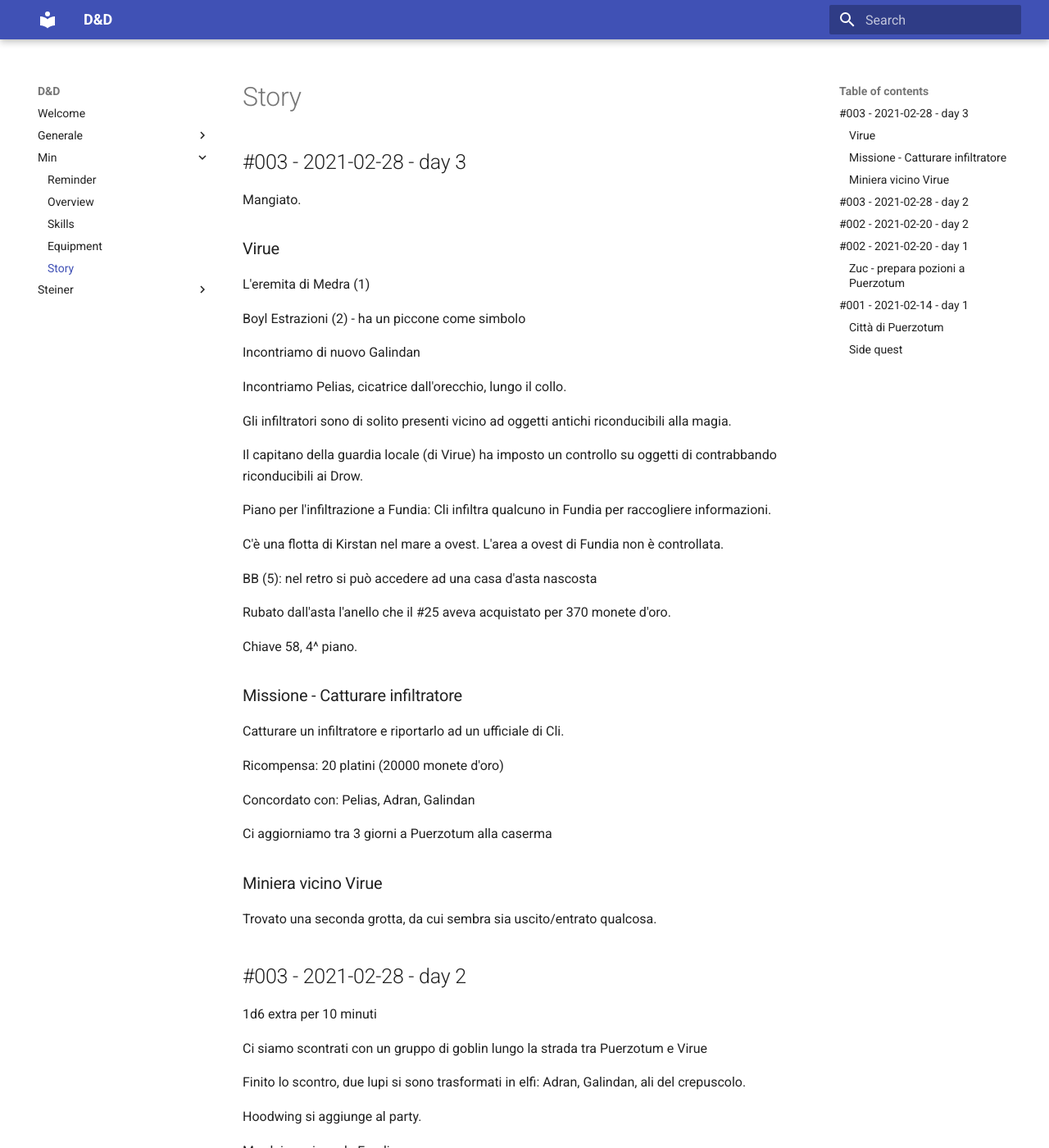
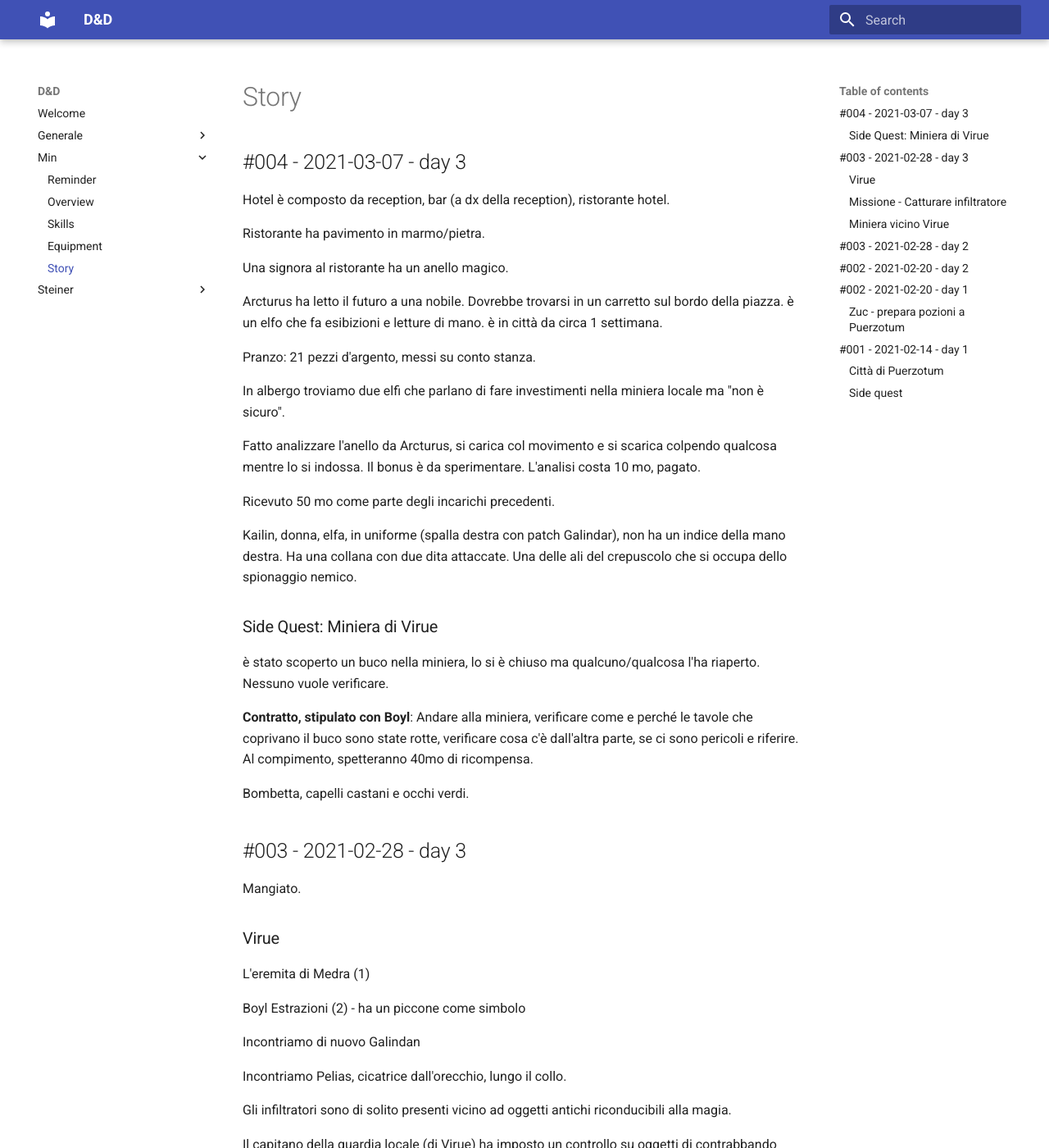
Before and after one commit to vitalegi/dungeons-and-dragons-docs, an MkDocs documentation site: the page built from docs/Min/04.story.md, in a window 1280 px wide and 1400 px high. Shown: the whole window at 82% size. Built offline with MkDocs 1.6.1 and Material for MkDocs 9.7.7, drawn with Linux system fonts in a browser that asks for light colours; some of the changed text lies outside the part shown.

Commit message:
update sessione

````diff
--- a/docs/Min/04.story.md
+++ b/docs/Min/04.story.md
@@ -1,4 +1,32 @@
 # Story
+
+## #004 - 2021-03-07 - day 3
+
+Hotel è composto da reception, bar (a dx della reception), ristorante hotel.
+
+Ristorante ha pavimento in marmo/pietra.
+
+Una signora al ristorante ha un anello magico.
+
+Arcturus ha letto il futuro a una nobile. Dovrebbe trovarsi in un carretto sul bordo della piazza. è un elfo che fa esibizioni e letture di mano. è in città da circa 1 settimana.
+
+Pranzo: 21 pezzi d'argento, messi su conto stanza.
+
+In albergo troviamo due elfi che parlano di fare investimenti nella miniera locale ma "non è sicuro".
+
+Fatto analizzare l'anello da Arcturus, si carica col movimento e si scarica colpendo qualcosa mentre lo si indossa. Il bonus è da sperimentare. L'analisi costa 10 mo, pagato.
+
+Ricevuto 50 mo come parte degli incarichi precedenti.
+
+Kailin, donna, elfa, in uniforme (spalla destra con patch Galindar), non ha un indice della mano destra. Ha una collana con due dita attaccate. Una delle ali del crepuscolo che si occupa dello spionaggio nemico.
+
+### Side Quest: Miniera di Virue
+
+è stato scoperto un buco nella miniera, lo si è chiuso ma qualcuno/qualcosa l'ha riaperto. Nessuno vuole verificare.
+
+__Contratto, stipulato con Boyl__: Andare alla miniera, verificare come e perché le tavole che coprivano il buco sono state rotte, verificare cosa c'è dall'altra parte, se ci sono pericoli e riferire. Al compimento, spetteranno 40mo di ricompensa.
+
+Bombetta, capelli castani e occhi verdi.
 
 ## #003 - 2021-02-28 - day 3
 
@@ -26,7 +54,17 @@ BB (5): nel retro si può accedere ad una casa d'asta nascosta
 
 Rubato dall'asta l'anello che il #25 aveva acquistato per 370 monete d'oro.
 
-Chiave 58, 4^ piano.
+Anello: due fasce d'oro con al centro una fascia di materiale trasparente che contiene qualcosa di simile al mercurio (liquido grigiastro che continua a muoversi)
+
+```
+Anello cinetico
+in una giornata normale si carica di 1d4
+quando colpisci qualcosa con l'intenzione di colpire, aggiungi 1d4 danni per carica. Scegli il numero di cariche da usare.
+Se usi più di 5 cariche per volta, serve tiro su costituzione.
+Attualmente ha 7 cariche.
+```
+
+Darhana ha chiave 58, 4^ piano.
 
 ### Missione - Catturare infiltratore
 
````
Also changed, not shown: docs/Min/00.reminders.md (+2 -0 lines), docs/Min/02.skills.md (+18 -3 lines), docs/Min/03.equip.md (+4 -9 lines).
